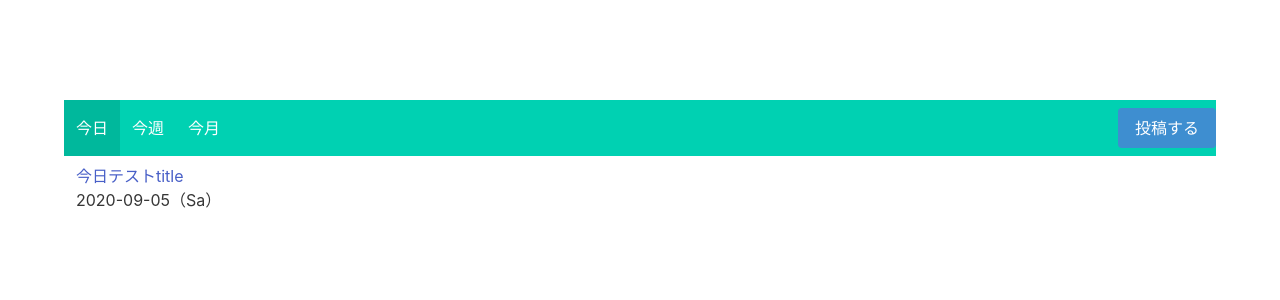
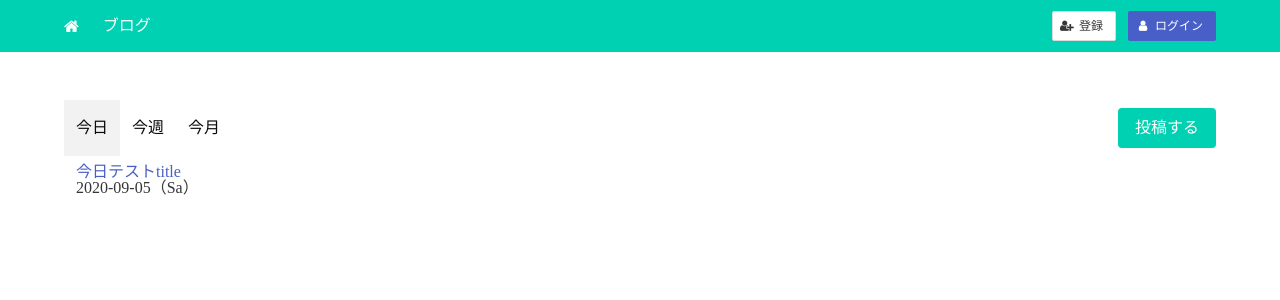
Before and after one commit to huanshenyi/mdblog-front, a Vue app: page / in a window 1280 px wide. Shown: the top 300 px of the page. Built offline with nearby package versions, Linux system fonts and the light colour scheme.

Commit message:
ナビレイアウトの調整

```diff
--- a/public/index.html
+++ b/public/index.html
@@ -10,6 +10,7 @@
      href="https://cdn.jsdelivr.net/npm/bulma@0.9.0/css/bulma.css"
      >
      <link rel="stylesheet" href="https://cdn.jsdelivr.net/npm/font-awesome@4.7.0/css/font-awesome.min.css">
+     <link rel="stylesheet" href="./reset.css" type="text/css"></style>
     <title><%= htmlWebpackPlugin.options.title %></title>
   </head>
   <body>
--- /dev/null
+++ b/public/reset.css
@@ -0,0 +1,48 @@
+/* http://meyerweb.com/eric/tools/css/reset/
+   v2.0 | 20110126
+   License: none (public domain)
+*/
+
+html, body, div, span, applet, object, iframe,
+h1, h2, h3, h4, h5, h6, p, blockquote, pre,
+a, abbr, acronym, address, big, cite, code,
+del, dfn, em, img, ins, kbd, q, s, samp,
+small, strike, strong, sub, sup, tt, var,
+b, u, i, center,
+dl, dt, dd, ol, ul, li,
+fieldset, form, label, legend,
+table, caption, tbody, tfoot, thead, tr, th, td,
+article, aside, canvas, details, embed,
+figure, figcaption, footer, header, hgroup,
+menu, nav, output, ruby, section, summary,
+time, mark, audio, video {
+	margin: 0;
+	padding: 0;
+	border: 0;
+	font-size: 100%;
+	font: inherit;
+	vertical-align: baseline;
+}
+/* HTML5 display-role reset for older browsers */
+article, aside, details, figcaption, figure,
+footer, header, hgroup, menu, nav, section {
+	display: block;
+}
+body {
+	line-height: 1;
+}
+ol, ul {
+	list-style: none;
+}
+blockquote, q {
+	quotes: none;
+}
+blockquote:before, blockquote:after,
+q:before, q:after {
+	content: '';
+	content: none;
+}
+table {
+	border-collapse: collapse;
+	border-spacing: 0;
+}
--- a/src/App.vue
+++ b/src/App.vue
@@ -1,7 +1,7 @@
 <template>
+  <NavBar/>
   <section class="section">
     <div class="container">
-      <NavBar/>
       <router-view></router-view>
     </div>
   </section>
--- a/src/components/Navbar.vue
+++ b/src/components/Navbar.vue
@@ -1,8 +1,41 @@
 <template>
-    <nav class="navbar">
-        <div class="navbar-end">
-
-        </div>
+    <nav class="navbar is-primary topNav">
+      <div class="container">
+          <div class="navbar-brand">
+              <router-link class="navbar-item" to="/">
+                 <i class="fa fa-home"></i>
+              </router-link>
+          </div>
+          <div class="navbar-menu" id="topNav">
+             <div class="navbar-start">
+                 <router-link class="navbar-item" to="/">ブログ</router-link>
+             </div>
+             <div class="navbar-end">
+                 <div class="navbar-item">
+                   <div class="field is-grouped">
+                       <!-- 新規アカウント追加 -->
+                       <div class="control">
+                           <router-link to="/register" class="button is-small">
+                             <span class="icon">
+                                 <i class="fa fa-user-plus"></i>
+                             </span>
+                             <span>登録</span>
+                           </router-link>
+                       </div>
+                       <!-- ログイン -->
+                       <div class="control">
+                           <router-link to="/login" class="button is-small is-link">
+                             <span class="icon">
+                                 <i class="fa fa-user"></i>
+                             </span>
+                             <span>ログイン</span>
+                           </router-link>
+                       </div>
+                   </div>
+                 </div>
+             </div>
+          </div>
+      </div>
     </nav>
 </template>
 <script lang="ts">
--- a/src/components/PostWriter.vue
+++ b/src/components/PostWriter.vue
@@ -14,6 +14,7 @@
         <div class="columns">
             <div class="column is-one-half">
                 <div
+                 class="color-border"
                  contenteditable
                  id="markdown"
                  ref="contenteditable"
@@ -22,7 +23,7 @@
                  />
             </div>
             <div class="column is-one-half">
-                <div v-html="html" />
+                <div v-html="html" class="color-border"/>
             </div>
         </div>
         <div class="columns">
@@ -103,3 +104,11 @@ export default defineComponent({
     }
 })
 </script>
+<style scoped lang="css">
+.color-border{
+   padding: 10px;
+   border:1px solid #00d1b2 ;
+   border-radius: 5px;
+   height: 500px;
+}
+</style>
--- a/src/components/Timeline.vue
+++ b/src/components/Timeline.vue
@@ -1,5 +1,5 @@
 <template>
-    <nav class="navbar is-primary">
+    <nav class="navbar is-white">
         <div class="container">
             <div class="navbar-menu">
                <div class="navbar-start">
@@ -14,7 +14,7 @@
                </div>
                <div class="navbar-end">
                  <div class="navbar-item">
-                    <router-link class="button is-info is-alt" to="/posts/new">投稿する</router-link>
+                    <router-link class="button is-primary is-alt" to="/posts/new">投稿する</router-link>
                  </div>
                </div>
             </div>
```
